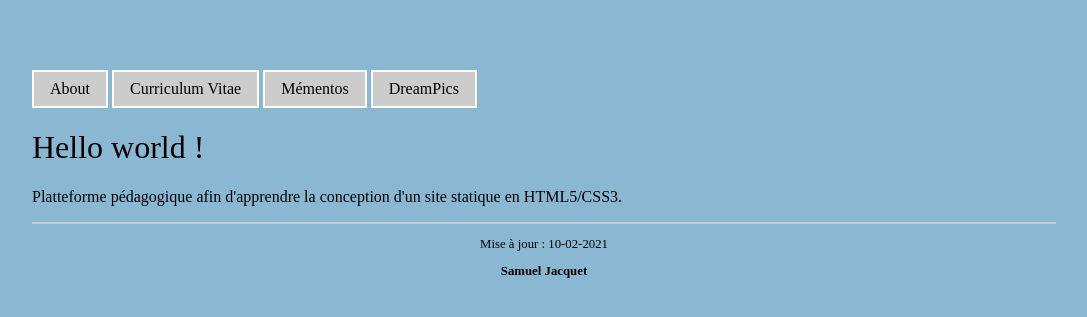
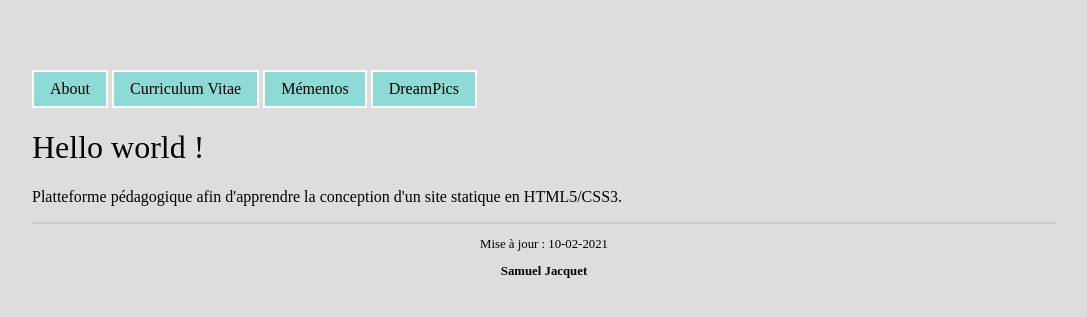
Before and after one commit to js202005082300/samuel.jacquet, a PHP site: page / in a window 1280 px wide. Shown: the top 317 px of the page, without its empty margins (96-1183 px from the left). Run offline with PHP 8.4, Linux system fonts and the light colour scheme.

Commit message:
16-04-2021 22:15:14

```diff
--- a/main.css
+++ b/main.css
@@ -16,7 +16,7 @@ h1,h2{
 }
 h4{font-size:0.80em;}
 body,main{
-	background-color:rgb(138, 184, 211);/*DDD*/
+	background-color:#DDD;
 	margin:70px auto;
 	width:80%;
 }
@@ -29,7 +29,7 @@ nav a{
 	padding:8px 16px;
 	margin:0px;
 	color:#000;
-	background-color:#CCC;
+	background-color:rgb(142, 219, 213);
 	border:2px solid #FFF;
 }
 a{
```
